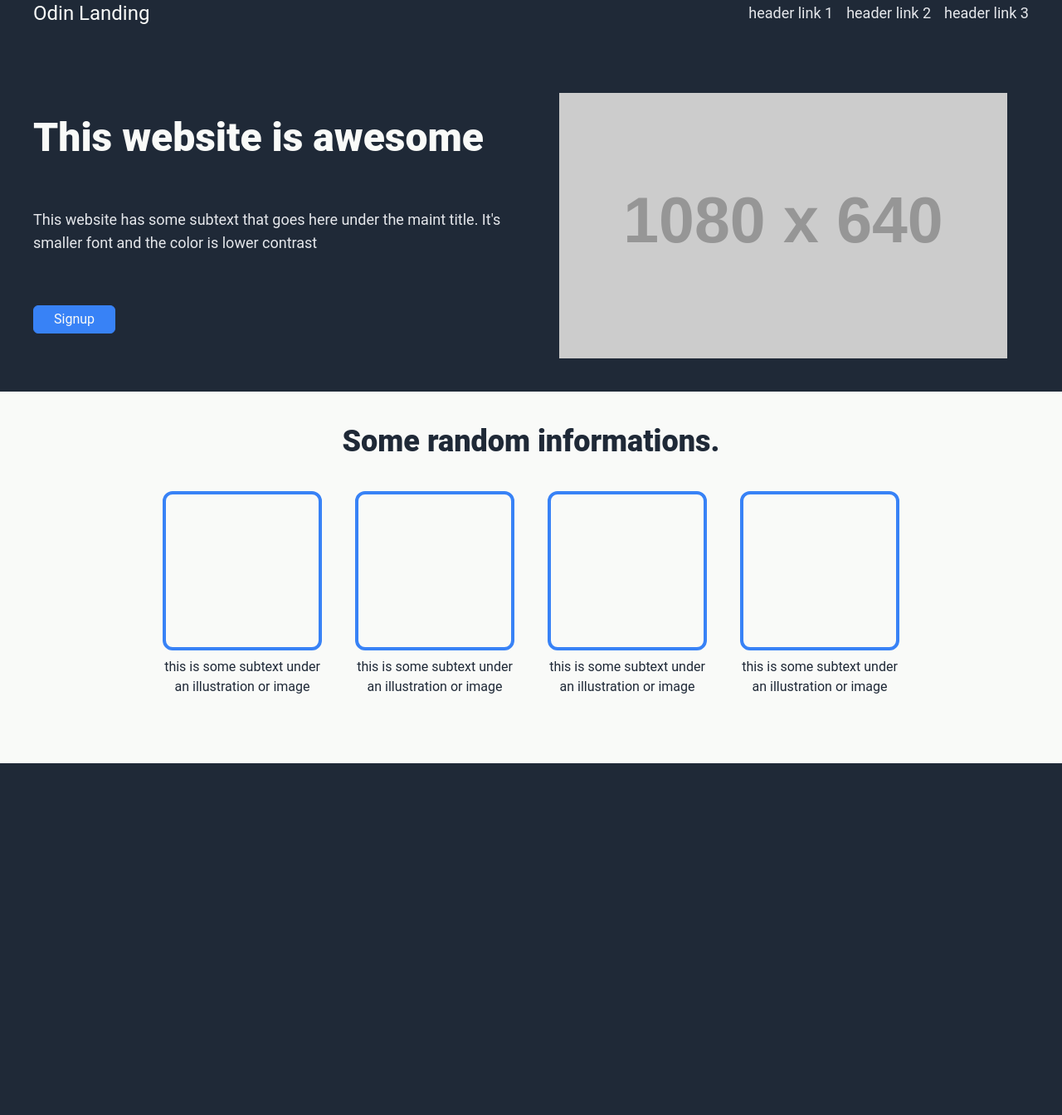
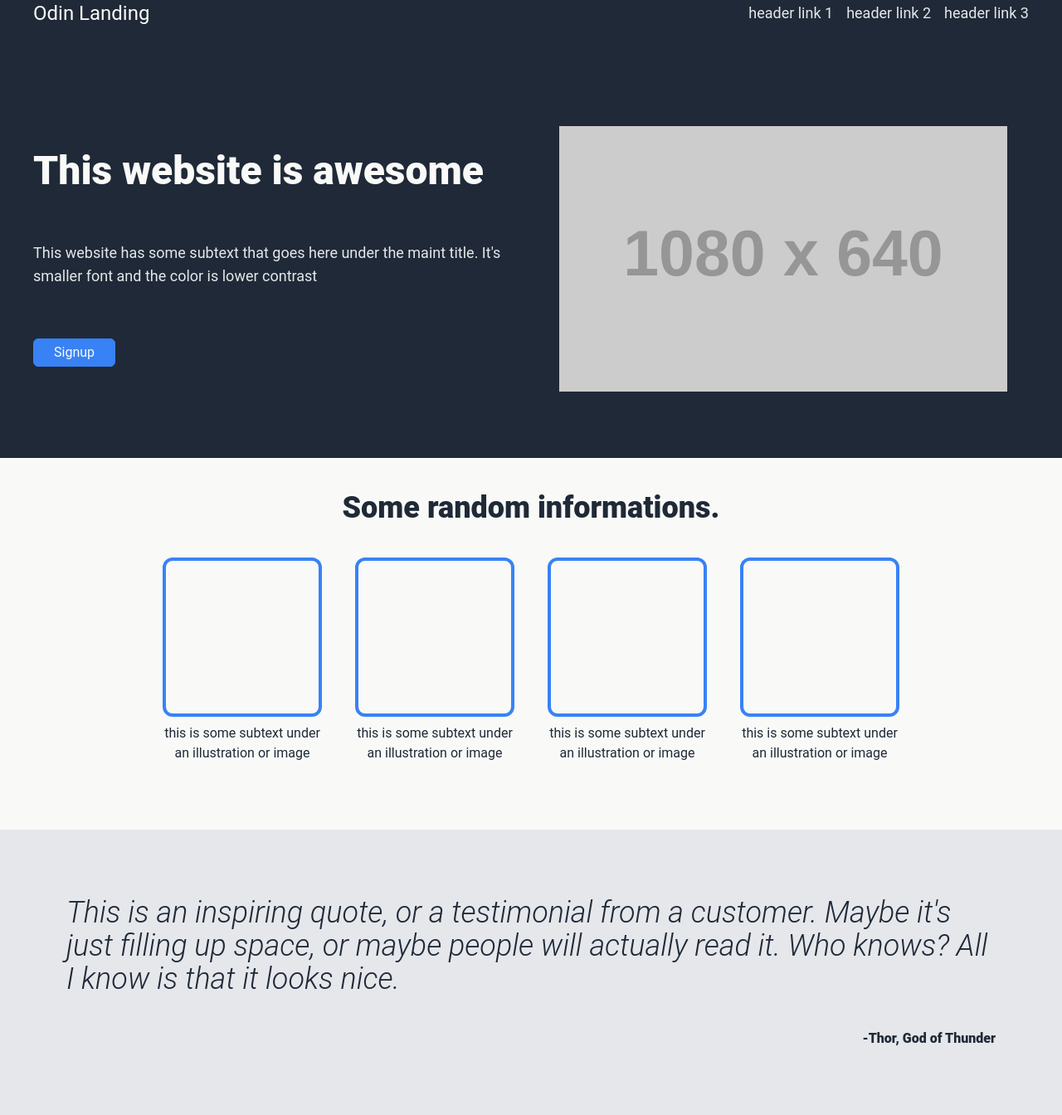
Before and after one commit to grompeys/odin-landing, a website: page index.html in a window 1280 px wide. Shown: the whole page at 83% size. Before the commit the page ends 920 px from the top, so only its background shows below. Drawn offline with Linux system fonts and the light colour scheme; placeholder pictures from the web are drawn by us.

Commit message:
Complete iteration 4: Testimonial. Fix typo in README

```diff
--- a/index.html
+++ b/index.html
@@ -40,11 +40,9 @@
                 </ul>
             </nav>
         </header>
-        <main
-            class="flex flex-col justify-between items-center gap-y-10 mt-20 w-full"
-        >
+        <main class="flex flex-col justify-between items-center mt-20 w-full">
             <section
-                class="grid grid-cols-2 gap-4 w-full justify-center max-w-7xl px-10"
+                class="grid grid-cols-2 gap-4 w-full justify-center max-w-7xl p-10 pb-20"
             >
                 <div class="flex flex-col justify-around items-start mx-auto">
                     <h1 class="text-5xl font-black">This website is awesome</h1>
@@ -120,6 +118,18 @@
                     </div>
                 </div>
             </section>
+
+            <section
+                class="flex flex-col justify-between w-full bg-alt-text text-background p-20 max-w-7xl gap-y-10"
+            >
+                <p class="italic text-4xl font-light max-w-[72ch]">
+                    This is an inspiring quote, or a testimonial from a
+                    customer. Maybe it's just filling up space, or maybe people
+                    will actually read it. Who knows? All I know is that it
+                    looks nice.
+                </p>
+                <p class="font-extrabold text-end">-Thor, God of Thunder</p>
+            </section>
         </main>
     </body>
 </html>
```
Also changed, not shown: README.md, style.css.
